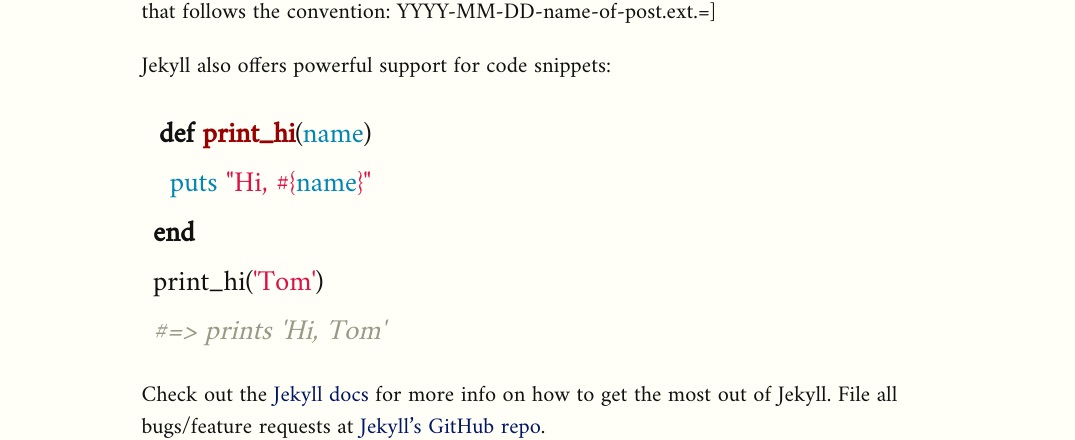
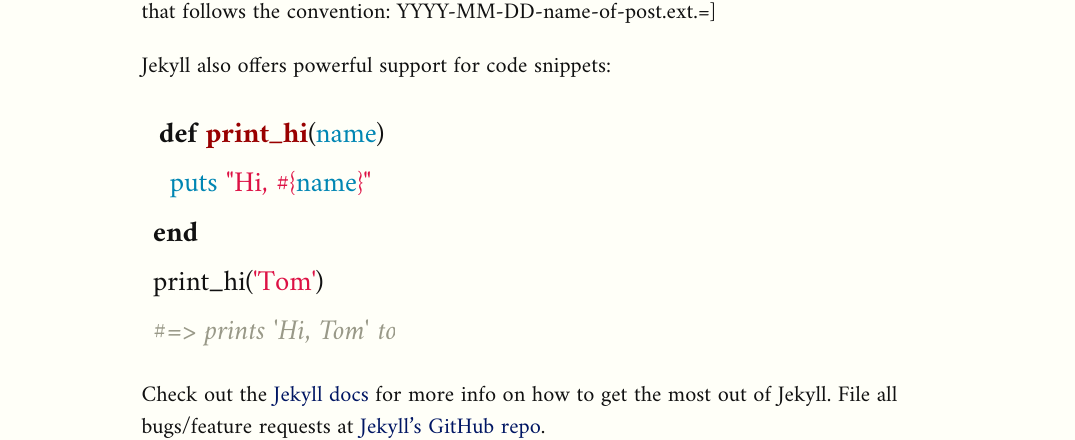
Before and after one commit to fiasinstitute/persian, a Jekyll site: the page built from index.html, in a window 1280 px wide. Shown: the part 1194-1634 px from the top of the page, without its empty margins (32-1107 px from the left). Built offline with Jekyll 4.4.1, drawn with Linux system fonts in a browser that asks for light colours; a script that is not in the unit is left out.

Commit message:
Update _fonts.scss

```diff
--- a/_sass/_fonts.scss
+++ b/_sass/_fonts.scss
@@ -3,7 +3,7 @@
 //
 @import url('https://fonts.googleapis.com/css?family=Lato:900&subset=latin-ext');
 
-@import url('https://fonts.googleapis.com/css?family=Amiri&subset=arabic');
+@import url('https://fonts.googleapis.com/css?family=Amiri:400,400i,700,700i&subset=arabic,latin-ext');
 @charset "UTF-8";
 
 
```
